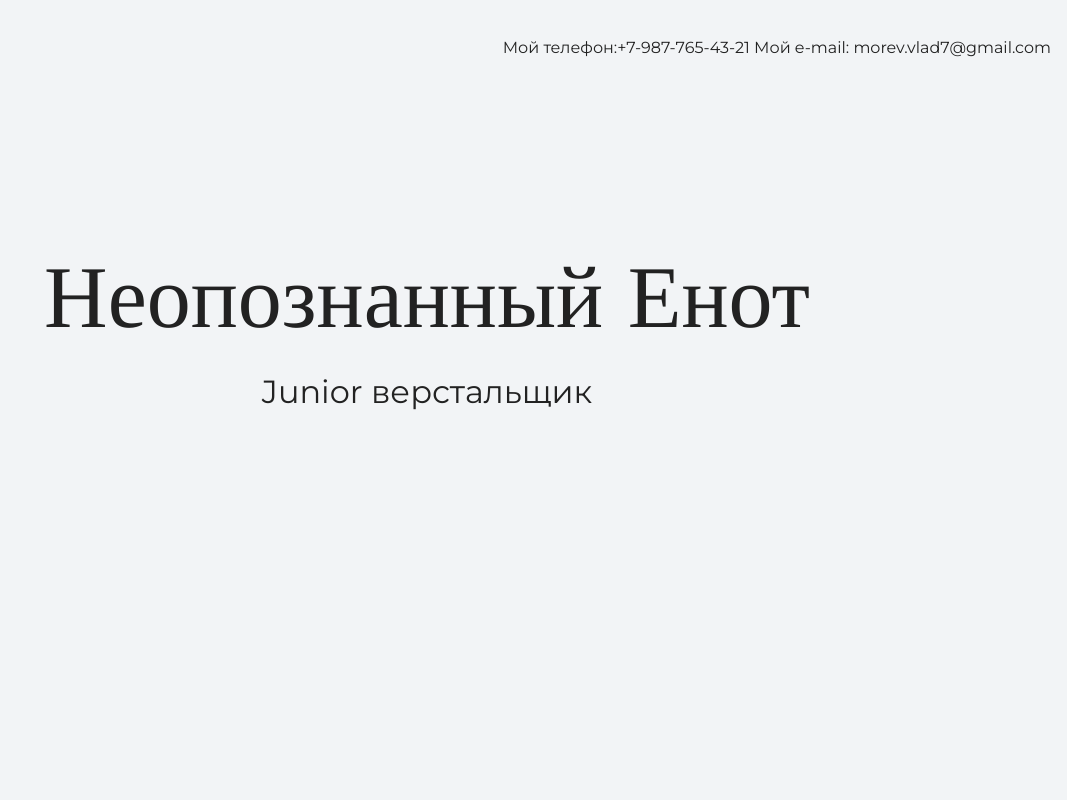
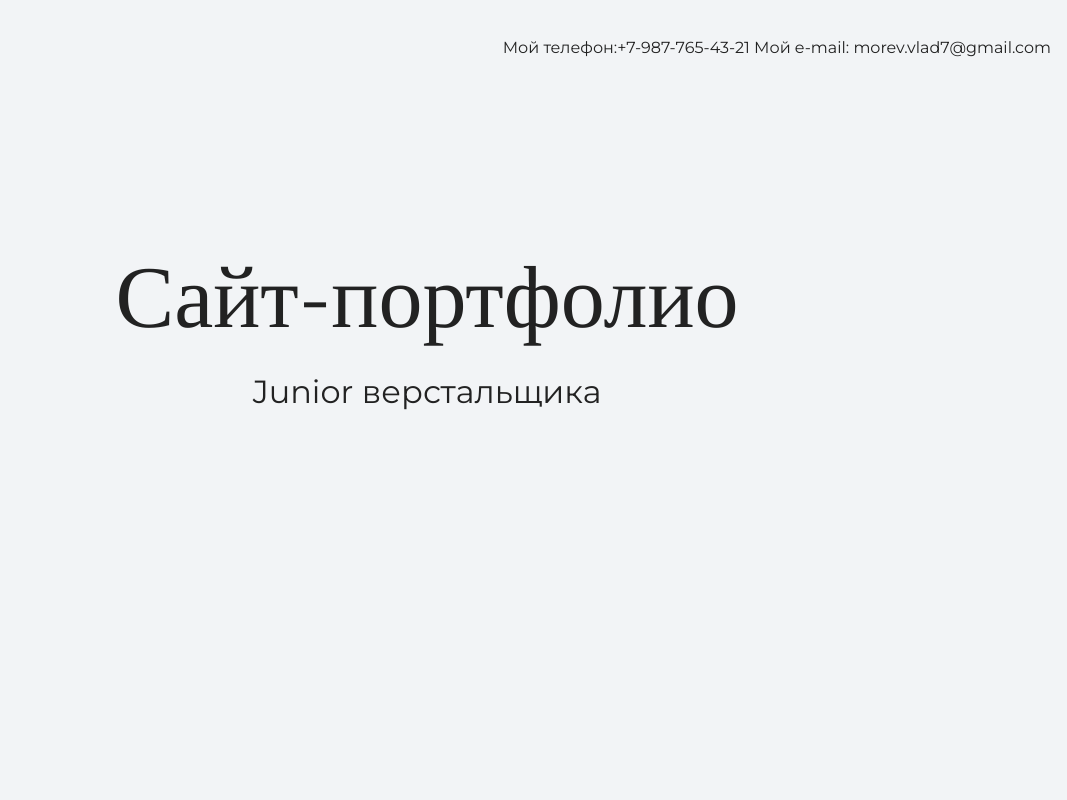
Before and after one commit to Nfour4/my-first-portfolio-site, a plain HTML site: page index.html in a window 1280 px wide. Shown: the top 800 px of the page, without its empty margins (213-1280 px from the left). Drawn offline with nearby package versions, Linux system fonts and the light colour scheme.

Commit message:
меняет текст на главной странице

```diff
--- a/index.html
+++ b/index.html
@@ -17,8 +17,8 @@
 
     <section class="hero-image">
       <div class="container">
-        <h1 class="heading">Неопознанный Енот</h1>
-        <p>Junior верстальщик</p>
+        <h1 class="heading">Сайт-портфолио</h1>
+        <p>Junior верстальщика</p>
       </div>
     </section>
 
```
